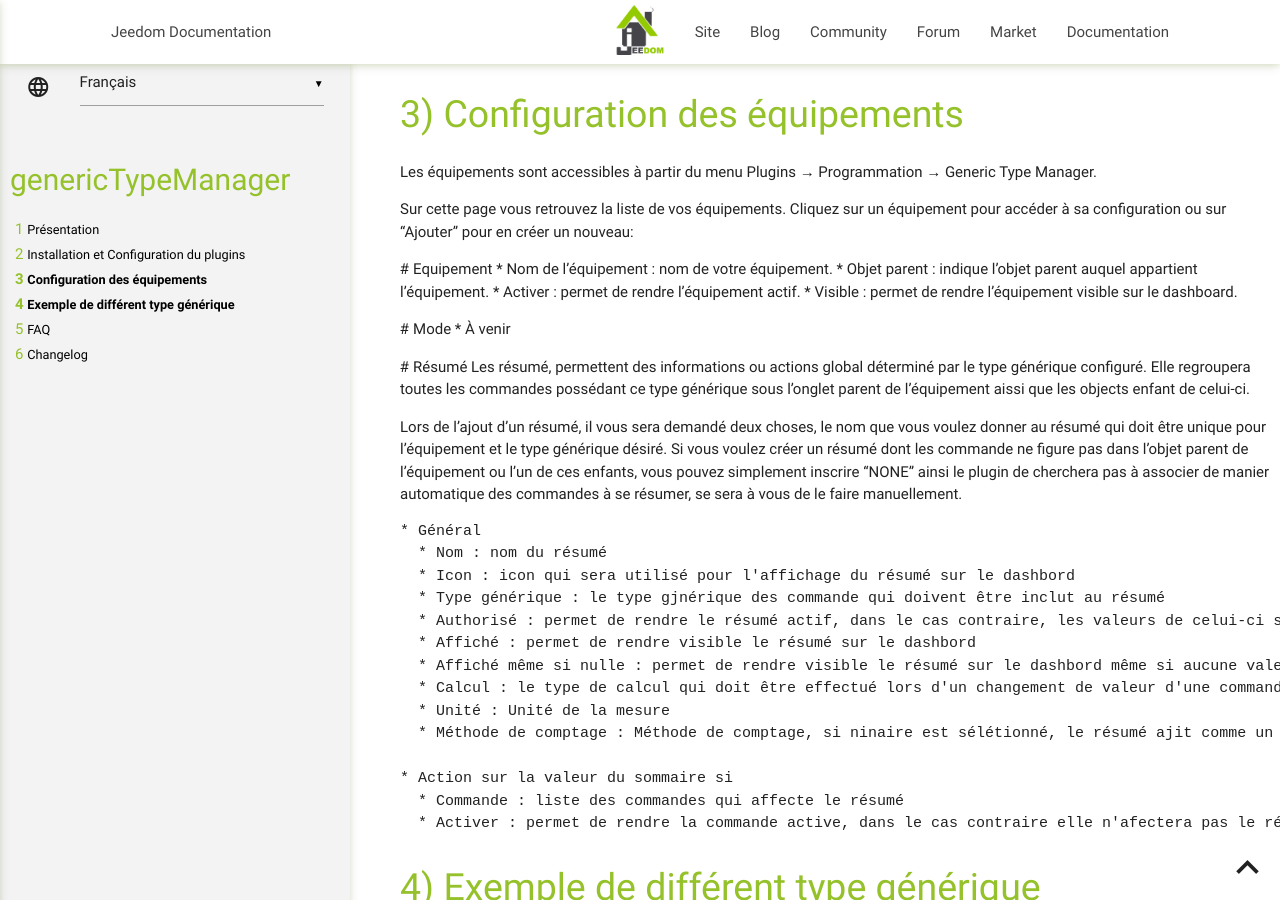
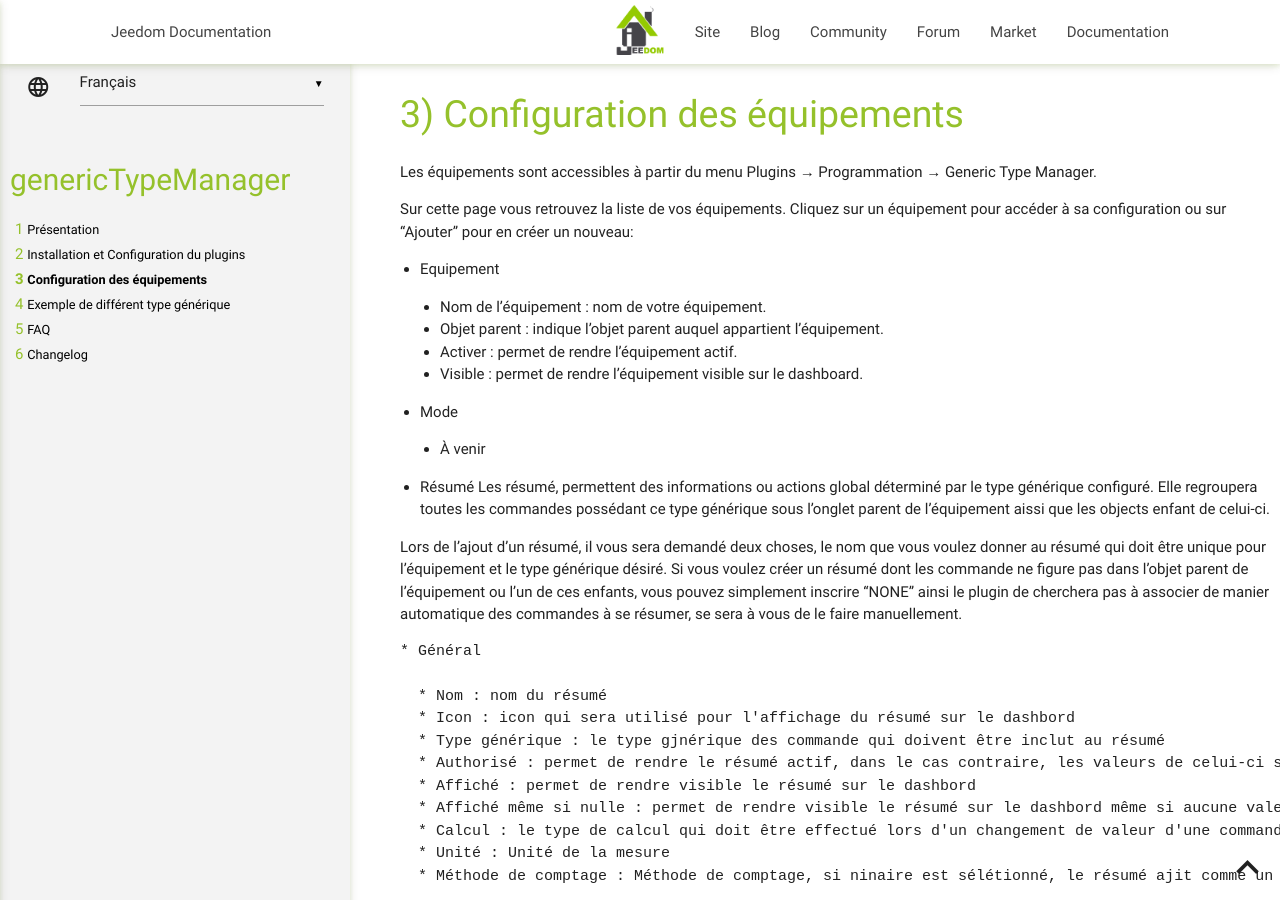
Before and after one commit to fobsoft/jeedom-plugins-documentation, a Jekyll site: the page built from genericTypeManager/fr_FR/index.md, in a window 1280 px wide and 900 px high, scrolled down 1621 px. Built offline with Jekyll 4.4.1, drawn with Linux system fonts in a browser that asks for light colours.

```diff
--- a/genericTypeManager/fr_FR/index.md
+++ b/genericTypeManager/fr_FR/index.md
@@ -42,21 +42,24 @@ Les équipements sont accessibles à partir du menu Plugins → Programmation
 
 Sur cette page vous retrouvez la liste de vos équipements. Cliquez sur un équipement pour accéder à sa configuration ou sur "Ajouter" pour en créer un nouveau:
 
-  # Equipement
+  * Equipement
+
     * Nom de l'équipement : nom de votre équipement.
     * Objet parent : indique l’objet parent auquel appartient l’équipement.
     * Activer : permet de rendre l’équipement actif.
     * Visible : permet de rendre l’équipement visible sur le dashboard.
 
-  # Mode
+  * Mode
+
     * À venir
 
-  # Résumé
+  * Résumé
   Les résumé, permettent des informations ou actions global déterminé par le type générique configuré. Elle regroupera toutes les commandes possédant ce type générique sous l'onglet parent de l'équipement aissi que les objects enfant de celui-ci.
 
   Lors de l'ajout d'un résumé, il vous sera demandé deux choses, le nom que vous voulez donner au résumé qui doit être unique pour l'équipement et le type générique désiré. Si vous voulez créer un résumé dont les commande ne figure pas dans l'objet parent de l'équipement ou l'un de ces enfants, vous pouvez simplement inscrire "NONE" ainsi le plugin de cherchera pas à associer de manier automatique des commandes à se résumer, se sera à vous de le faire manuellement.
 
     * Général
+
       * Nom : nom du résumé
       * Icon : icon qui sera utilisé pour l'affichage du résumé sur le dashbord
       * Type générique : le type gjnérique des commande qui doivent être inclut au résumé
@@ -68,6 +71,7 @@ Sur cette page vous retrouvez la liste de vos équipements. Cliquez sur un équi
       * Méthode de comptage : Méthode de comptage, si ninaire est sélétionné, le résumé ajit comme un interrupteur (on , off)
 
     * Action sur la valeur du sommaire si
+
       * Commande : liste des commandes qui affecte le résumé
       * Activer : permet de rendre la commande active, dans le cas contraire elle n'afectera pas le résumé.
 
```
